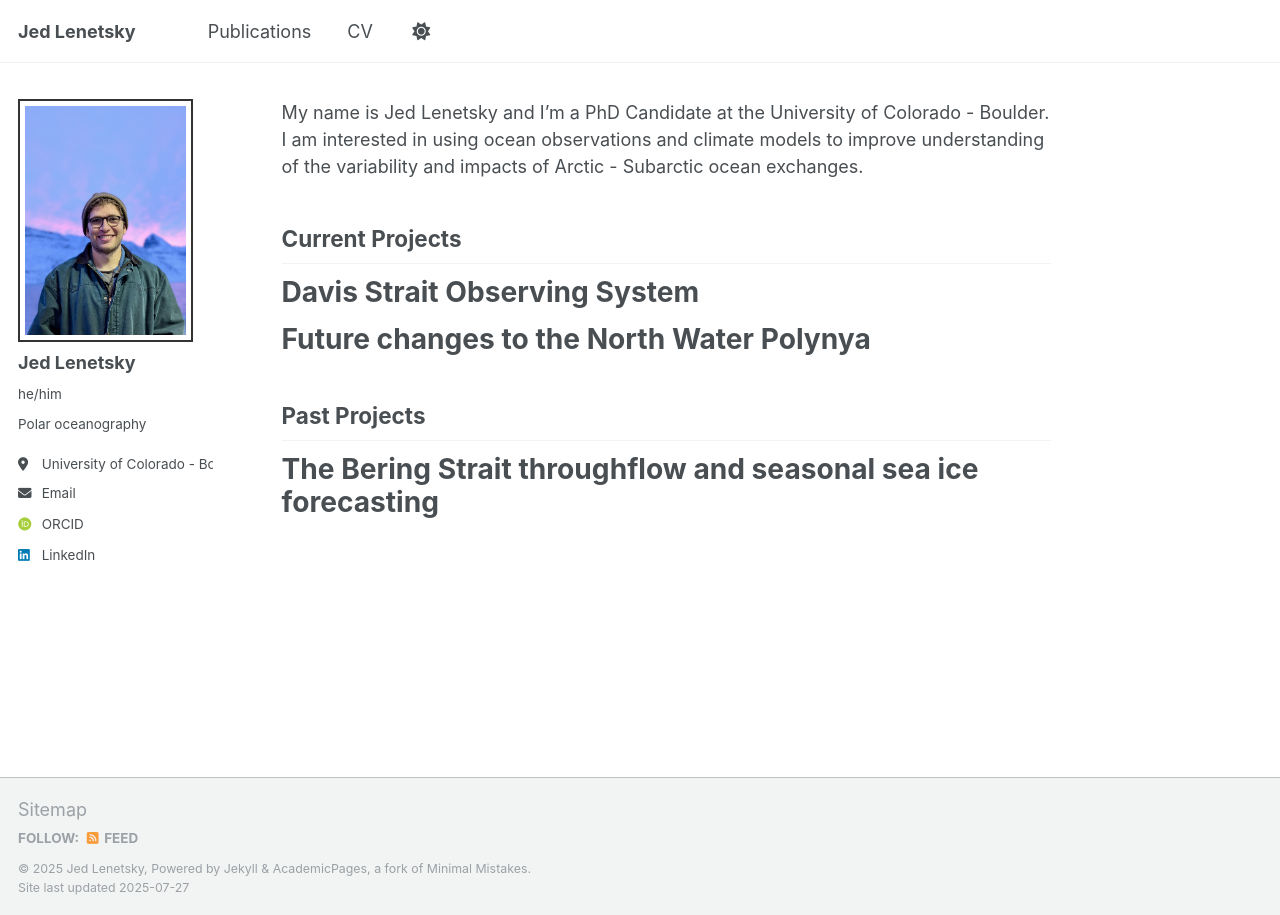
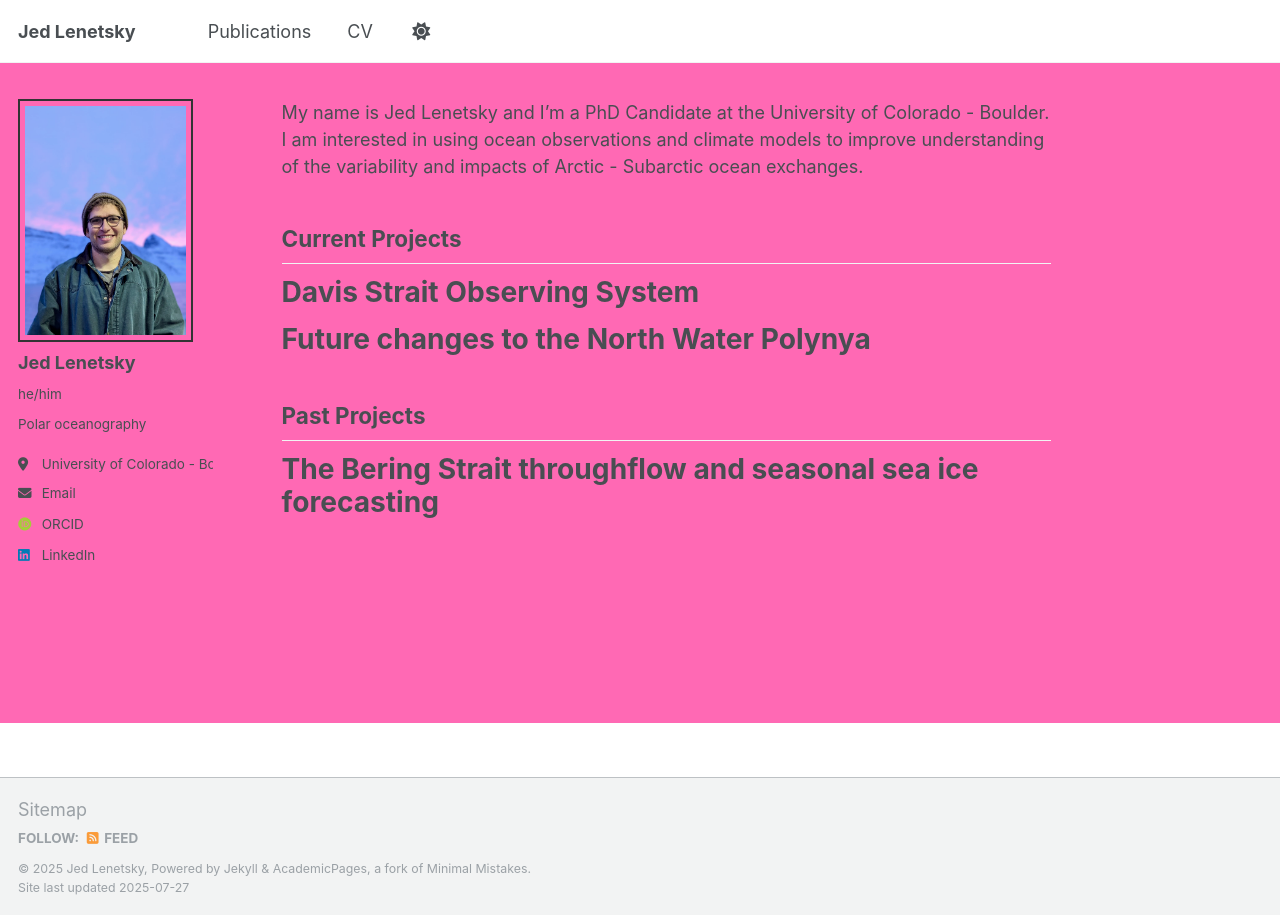
Before and after one commit to jedlenetsky/jedlenetsky.github.io, a Jekyll site: the page built from _pages/about.md, in a window 1280 px wide. Built offline with Jekyll 4.4.1, drawn with Linux system fonts in a browser that asks for light colours; some web fonts are replaced; a script that is not in the unit is left out.

Commit message:
hot pink test

```diff
--- a/_sass/custom.scss
+++ b/_sass/custom.scss
@@ -5,3 +5,7 @@
   height: auto !important;
   padding: 5px !important;
 }
+
+body {
+  background-color: hotpink !important;
+}
```
Also changed, not shown: 1 other file.
